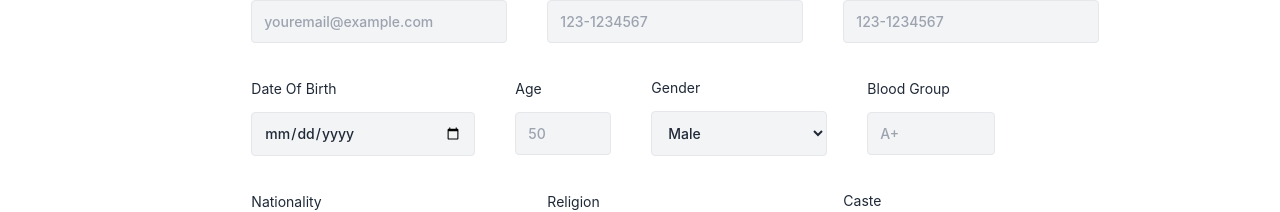
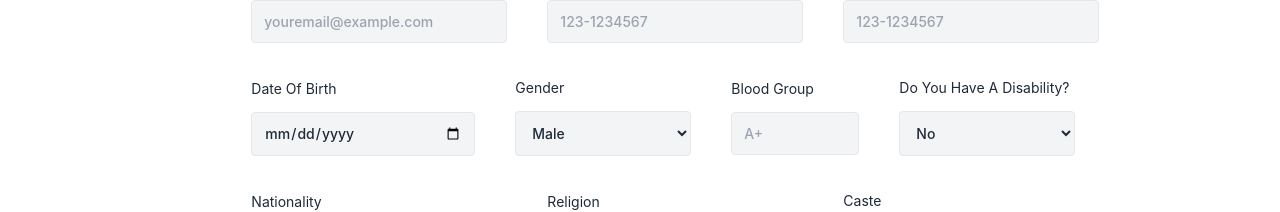
Before and after one commit to mayurkanade44/Vocational-Course, a React (Vite) app in the folder client/: page /admission in a window 1280 px wide. Shown: the part 545-757 px from the top of the page. Built offline with nearby package versions, Linux system fonts and the light colour scheme.

Commit message:
admission form changes

```diff
--- a/client/src/components/Speakers.jsx
+++ b/client/src/components/Speakers.jsx
@@ -27,7 +27,7 @@ const days = [
       },
       {
         name: "Dr. Sanjay Sarkar",
-        role: "Professor",
+        role: "Course Coordinator",
         image: dianneGuilianelliImage,
       },
     ],
--- a/client/src/pages/Admission.jsx
+++ b/client/src/pages/Admission.jsx
@@ -185,20 +185,6 @@ const Admission = () => {
                           aria-labelledby="emailAddress"
                         />
                       </div>
-                      <div className="ml-10 md:w-24">
-                        <label
-                          className="text-sm leading-none text-gray-800"
-                          id="age"
-                        >
-                          Age
-                        </label>
-                        <input
-                          type="number"
-                          className="mt-3 w-full rounded border border-gray-200 bg-gray-100 p-3 text-sm font-medium leading-none text-gray-800 focus:border-gray-600 focus:outline-none"
-                          aria-labelledby="emailAddress"
-                          placeholder="50"
-                        />
-                      </div>
                       <div className="ml-10 md:w-44">
                         <label
                           className="text-sm leading-none text-gray-800"
@@ -230,6 +216,23 @@ const Admission = () => {
                           aria-labelledby="emailAddress"
                           placeholder="A+"
                         />
+                      </div>
+                      <div className="ml-10 md:w-44">
+                        <label
+                          className="text-sm leading-none text-gray-800"
+                          id="emailAddress"
+                        >
+                          Do You Have A Disability?
+                        </label>
+                        <select
+                          type="select"
+                          className="mt-3 w-full rounded border border-gray-200 bg-gray-100 p-3 text-sm font-medium leading-none text-gray-800 focus:border-gray-600 focus:outline-none"
+                          aria-labelledby="emailAddress"
+                          placeholder="Select"
+                        >
+                          <option>No</option>
+                          <option>Yes</option>
+                        </select>
                       </div>
                     </div>
                     <div className="items-center md:flex lg:mt-8">
@@ -431,7 +434,7 @@ const Admission = () => {
                 <div className="flex justify-between border-b border-gray-200 pb-8 lg:flex">
                   <div>
                     <div className="items-center md:flex lg:mb-8">
-                      <div className="md:w-28">
+                      <div className="md:w-36">
                         <label
                           className="text-sm leading-none text-gray-800"
                           id="fatherFirstName"
@@ -449,16 +452,45 @@ const Admission = () => {
                           className="text-sm leading-none text-gray-800"
                           id="fatherMiddleName"
                         >
-                          10th University Name
+                          10th Board Name
                         </label>
                         <input
                           type="text"
                           className="mt-3 w-full rounded border border-gray-200 bg-gray-100 p-3 text-sm font-medium leading-none text-gray-800 focus:border-gray-600 focus:outline-none"
                           aria-labelledby="middleName"
-                          placeholder="Your university name"
+                          placeholder="Board Name Of 10th"
                         />
                       </div>
-                      <div className="pl-10  md:w-52">
+                      <div className="pl-10  md:w-48">
+                        <label
+                          className="text-sm leading-none text-gray-800"
+                          id="fatherFirstName"
+                        >
+                          10+2 Percentage
+                        </label>
+                        <input
+                          type="number"
+                          className="mt-3 w-full rounded border border-gray-200 bg-gray-100 p-3 text-sm font-medium leading-none text-gray-800 focus:border-gray-600 focus:outline-none"
+                          aria-labelledby="firstName"
+                        />
+                      </div>
+                      <div className="ml-10 md:w-52">
+                        <label
+                          className="text-sm leading-none text-gray-800"
+                          id="fatherMiddleName"
+                        >
+                          10+2 Board Name
+                        </label>
+                        <input
+                          type="text"
+                          className="mt-3 w-full rounded border border-gray-200 bg-gray-100 p-3 text-sm font-medium leading-none text-gray-800 focus:border-gray-600 focus:outline-none"
+                          aria-labelledby="middleName"
+                          placeholder="Board Name Of 10+2"
+                        />
+                      </div>
+                    </div>
+                    <div className="items-center md:flex lg:mb-8">
+                      <div className="md:w-52">
                         <label
                           className="text-sm leading-none text-gray-800"
                           id="fatherFirstName"
@@ -602,7 +634,7 @@ const Admission = () => {
               </>
             ) : next === "Upload" ? (
               <>
-                <h1 className="mb-4 mt-5 text-center text-2xl font-medium leading-5 text-gray-800">
+                <h1 className="mt-5 text-center text-2xl font-medium leading-5 text-gray-800">
                   Upload Documents
                 </h1>
                 <div className="flex justify-between border-b border-gray-200 pb-8 lg:flex">
@@ -650,6 +682,15 @@ const Admission = () => {
                         </label>
                         <input type="file" className="mt-1" />
                       </div>
+                      <div className="w-64">
+                        <label
+                          className="text-sm font-medium leading-none text-gray-800"
+                          id="university"
+                        >
+                          10+2 Marksheet
+                        </label>
+                        <input type="file" className="mt-1" />
+                      </div>
                       <div className="ml-10 md:w-64">
                         <div className="w-64">
                           <label
@@ -661,16 +702,16 @@ const Admission = () => {
                           <input type="file" className="mt-1" />
                         </div>
                       </div>
-                      <div className="ml-10 md:w-64">
+                    </div>
+                    <div className="md:w-64 mt-8">
                       <div className="w-72">
                         <label
                           className="text-sm font-medium leading-none text-gray-800"
                           id="university"
                         >
-                            Vocational certification if any
+                          Vocational Certification If Any
                         </label>
                         <input type="file" className="mt-1" />
-                        </div>
                       </div>
                     </div>
                     <button
```
Lines whose indentation alone changed are shown as unchanged.
